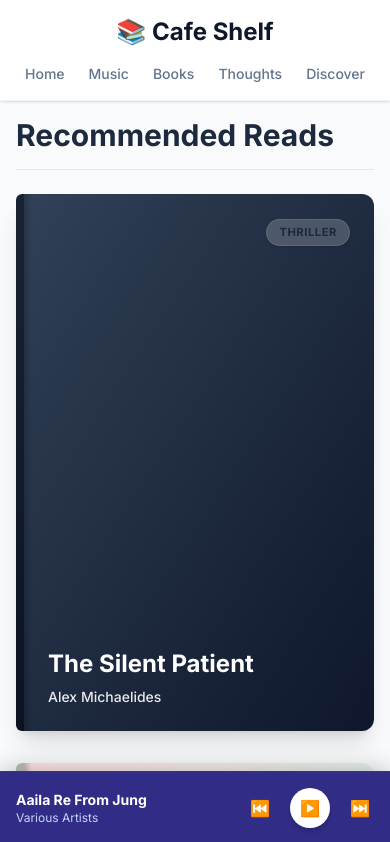
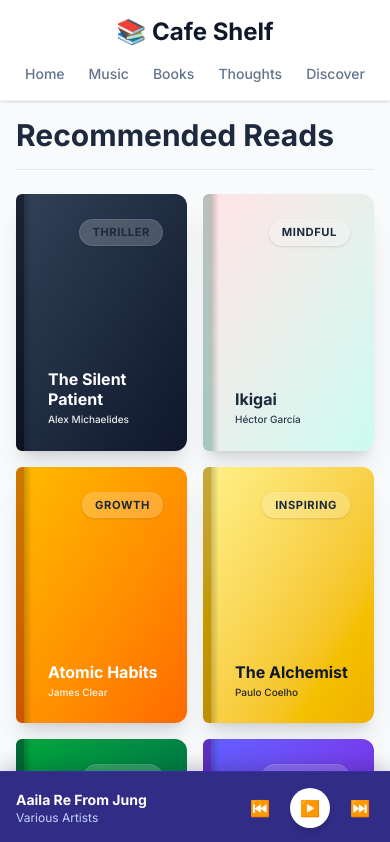
Before and after one commit to manishtarjan2/Musafir-Cafe, a Next.js app: page /books in a window 390 px wide. Shown: the top 842 px of the page. Built offline with nearby package versions, Linux system fonts and the light colour scheme.

Commit message:
Fix UI: Mobile layout for Books page (2 columns) and aggressive text truncation for Music titles

```diff
--- a/app/books/page.tsx
+++ b/app/books/page.tsx
@@ -59,7 +59,7 @@
           </div>
 
           {/* Books Grid */}
-          <div className="grid grid-cols-1 sm:grid-cols-2 md:grid-cols-3 gap-8" style={{ perspective: "1000px" }}>
+          <div className="grid grid-cols-2 sm:grid-cols-3 md:grid-cols-4 gap-6 max-md:gap-4" style={{ perspective: "1000px" }}>
             {books.map((book) => {
               const bookContent = (
                 <div className={`relative w-full aspect-[2/3] rounded-r-xl rounded-l-md shadow-xl transition-all duration-300 hover:scale-105 hover:shadow-2xl hover:-rotate-1 hover:translate-y-[-5px] group bg-gradient-to-br ${book.color} flex flex-col p-6 border-l-8 border-black/20`}>
@@ -75,8 +75,8 @@
                     </div>
 
                     <div className="mt-auto">
-                      <h3 className={`text-2xl font-bold leading-tight mb-2 ${book.textColor}`}>{book.title}</h3>
-                      <p className={`text-sm opacity-90 font-medium m-0 ${book.textColor}`}>{book.author}</p>
+                      <h3 className={`text-xl max-md:text-base font-bold leading-tight mb-1 ${book.textColor}`}>{book.title}</h3>
+                      <p className={`text-xs max-md:text-[10px] opacity-90 font-medium m-0 ${book.textColor}`}>{book.author}</p>
                     </div>
                   </div>
 
--- a/app/components/MusicPlayer.tsx
+++ b/app/components/MusicPlayer.tsx
@@ -47,12 +47,12 @@
           <div className="w-32 h-32 md:w-32 md:h-32 max-md:w-36 max-md:h-36 bg-gradient-to-br from-purple-600 to-indigo-500 rounded-xl flex items-center justify-center text-5xl shrink-0 shadow-lg">
             <div className={isPlaying ? "animate-pulse" : ""}>♪</div>
           </div>
-          <div className="flex-1 min-w-0 w-full">
+          <div className="flex-1 min-w-0 w-full overflow-hidden">
             {/* Added truncate block to fix title overflowing the screen on mobile */}
-            <h2 className="m-0 text-3xl max-md:text-2xl font-bold truncate block w-full" title={currentSong?.title || "No song selected"}>
+            <h2 className="m-0 text-3xl max-md:text-xl font-bold truncate block w-full whitespace-nowrap overflow-hidden text-ellipsis" title={currentSong?.title || "No song selected"}>
               {currentSong?.title || "No song selected"}
             </h2>
-            <p className="mt-2 text-base text-white/90 truncate block w-full" title={currentSong?.artist || "Select a song"}>
+            <p className="mt-2 text-base max-md:text-sm text-white/90 truncate block w-full whitespace-nowrap overflow-hidden text-ellipsis" title={currentSong?.artist || "Select a song"}>
               {currentSong?.artist || "Select a song from the playlist below"}
             </p>
           </div>
@@ -148,11 +148,11 @@
                   onClick={() => handleSongClick(song)}
                 >
                   <div className="min-w-[30px] text-center font-bold opacity-70">{index + 1}</div>
-                  <div className="flex-1 min-w-0">
-                    <div className="font-semibold text-[0.95rem] truncate block w-full">
+                  <div className="flex-1 min-w-0 overflow-hidden">
+                    <div className="font-semibold text-[0.95rem] truncate block w-full whitespace-nowrap overflow-hidden text-ellipsis">
                       {song.title}
                     </div>
-                    <div className="text-[0.85rem] opacity-80 truncate block w-full">
+                    <div className="text-[0.85rem] opacity-80 truncate block w-full whitespace-nowrap overflow-hidden text-ellipsis">
                       {song.artist}
                     </div>
                   </div>
--- a/app/context/MusicContext.tsx
+++ b/app/context/MusicContext.tsx
@@ -279,9 +279,9 @@
       {/* Global Mini-Player when NOT on music page */}
       {!isMusicPage && currentSong && (
         <div className="fixed bottom-0 left-0 right-0 bg-indigo-900 text-white p-4 shadow-[0_-4px_20px_rgba(0,0,0,0.2)] z-50 flex items-center justify-between gap-4 border-t border-indigo-700/50 backdrop-blur-md bg-opacity-95" style={{ paddingBottom: "max(1rem, env(safe-area-inset-bottom))" }}>
-          <div className="flex flex-col min-w-0 flex-1">
-            <span className="font-bold text-sm truncate block w-full">{currentSong.title}</span>
-            <span className="text-xs text-indigo-200 truncate block w-full">{currentSong.artist}</span>
+          <div className="flex flex-col min-w-0 flex-1 overflow-hidden pr-2">
+            <span className="font-bold text-sm truncate block w-full whitespace-nowrap overflow-hidden text-ellipsis">{currentSong.title}</span>
+            <span className="text-xs text-indigo-200 truncate block w-full whitespace-nowrap overflow-hidden text-ellipsis">{currentSong.artist}</span>
           </div>
 
           <div className="flex items-center gap-4 shrink-0">
```
